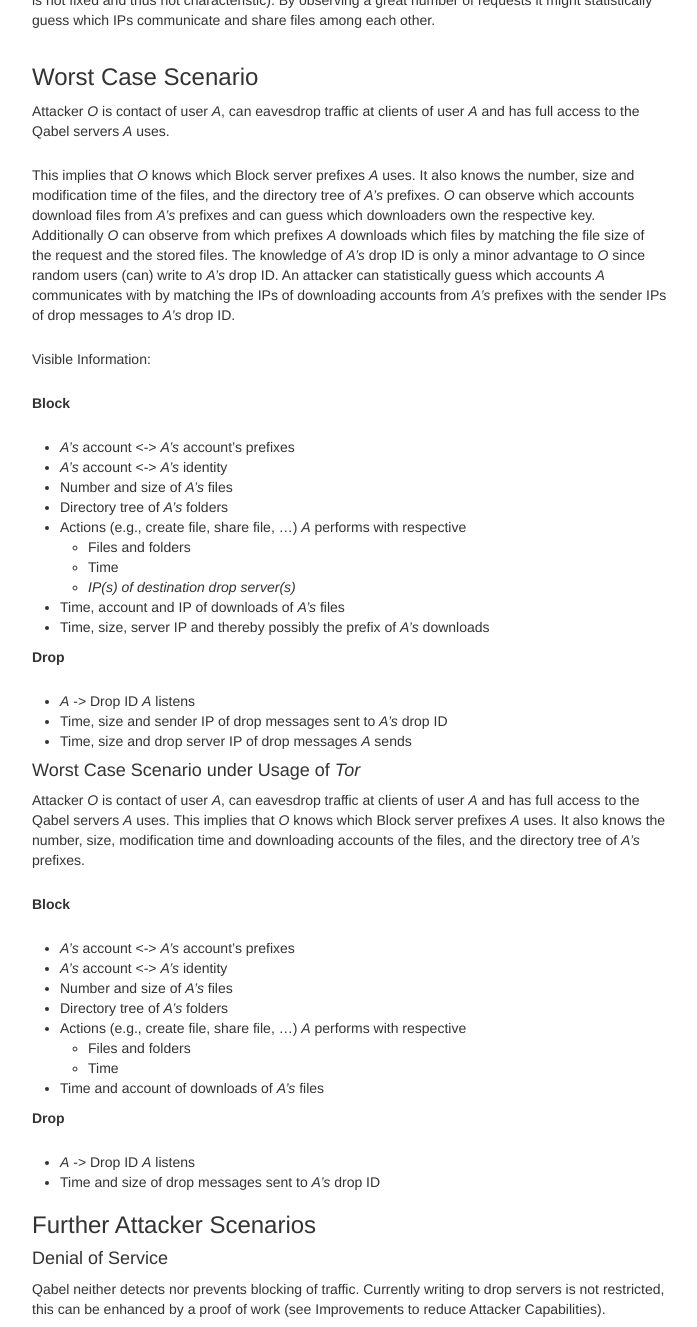
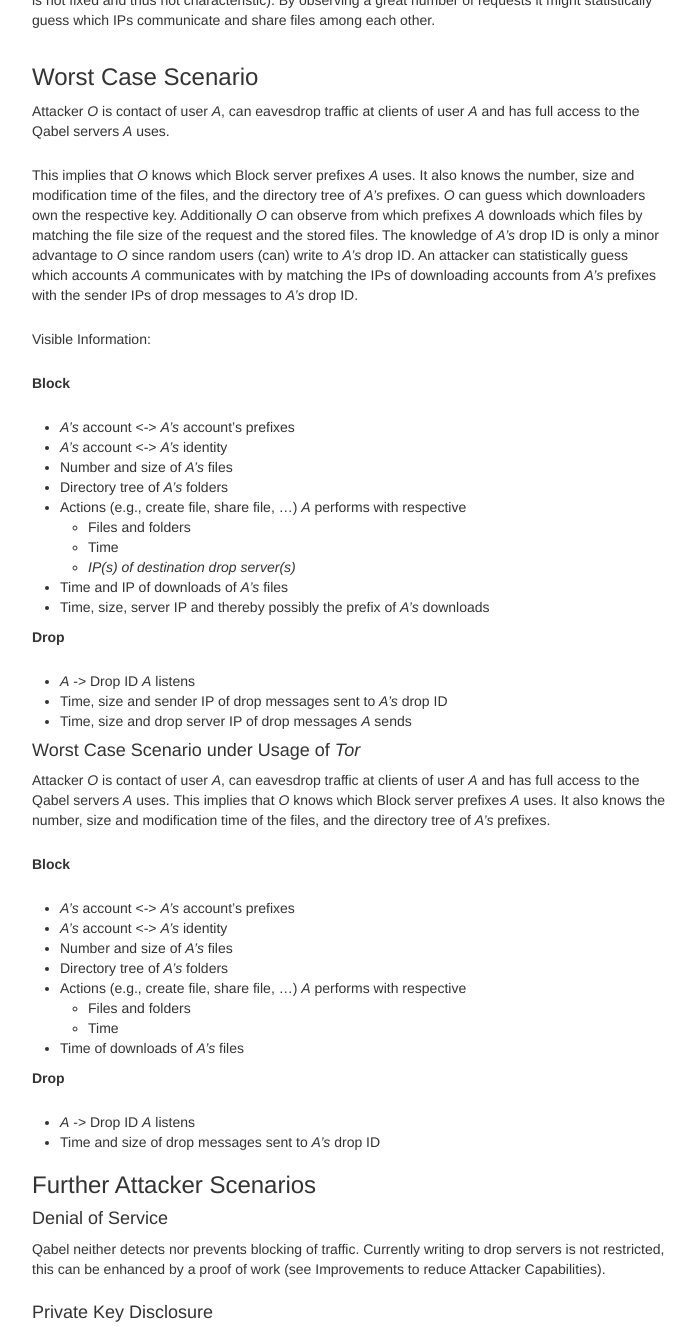
Before and after one commit to Qabel/qabel.github.io, a Jekyll site: the page built from _docs/Threat-Model.md, in a window 1280 px wide and 1400 px high, scrolled down 2682 px, cut to the strip 73-1400 px from the top of the window. Shown: the whole strip, without its empty margins (338-1035 px from the left). Built offline with Jekyll 4.4.1, drawn with Linux system fonts in a browser that asks for light colours; some of the changed text lies outside the part shown.

Commit message:
applied unauthenticated download to threat model

```diff
--- a/_docs/Threat-Model.md
+++ b/_docs/Threat-Model.md
@@ -66,7 +66,7 @@
 ### Worst Case Scenario
 Attacker *O* is contact of user *A*, can eavesdrop traffic at clients of user *A* and has full access to the Qabel servers *A* uses.
 
-This implies that *O* knows which Block server prefixes *A* uses. It also knows the number, size and modification time of the files, and the directory tree of *A's* prefixes. *O* can observe which accounts download files from *A's* prefixes and can guess which downloaders own the respective key. Additionally *O* can observe from which prefixes *A* downloads which files by matching the file size of the request and the stored files. The knowledge of *A's* drop ID is only a minor advantage to *O* since random users (can) write to *A's* drop ID. An attacker can statistically guess which accounts *A* communicates with by matching the IPs of downloading accounts from *A's* prefixes with the sender IPs of drop messages to *A's* drop ID.
+This implies that *O* knows which Block server prefixes *A* uses. It also knows the number, size and modification time of the files, and the directory tree of *A's* prefixes. *O* can guess which downloaders own the respective key. Additionally *O* can observe from which prefixes *A* downloads which files by matching the file size of the request and the stored files. The knowledge of *A's* drop ID is only a minor advantage to *O* since random users (can) write to *A's* drop ID. An attacker can statistically guess which accounts *A* communicates with by matching the IPs of downloading accounts from *A's* prefixes with the sender IPs of drop messages to *A's* drop ID.
 
 Visible Information:
 
@@ -80,7 +80,7 @@
     * Files and folders
     * Time
     * *IP(s) of destination drop server(s)*
-* Time, account and IP of downloads of *A's* files
+* Time and IP of downloads of *A's* files
 * Time, size, server IP and thereby possibly the prefix of *A's* downloads
 
 **Drop**
@@ -90,7 +90,7 @@
 * Time, size and drop server IP of drop messages *A* sends
 
 #### Worst Case Scenario under Usage of *Tor*
-Attacker *O* is contact of user *A*, can eavesdrop traffic at clients of user *A* and has full access to the Qabel servers *A* uses. This implies that *O* knows which Block server prefixes *A* uses. It also knows the number, size, modification time and downloading accounts of the files, and the directory tree of *A's* prefixes.
+Attacker *O* is contact of user *A*, can eavesdrop traffic at clients of user *A* and has full access to the Qabel servers *A* uses. This implies that *O* knows which Block server prefixes *A* uses. It also knows the number, size and modification time of the files, and the directory tree of *A's* prefixes.
 
 **Block**
 
@@ -101,7 +101,7 @@
 * Actions (e.g., create file, share file, ...) *A* performs with respective
     * Files and folders
     * Time
-* Time and account of downloads of *A's* files
+* Time of downloads of *A's* files
 
 **Drop**
 
```
Also changed, not shown: other parts of _docs/Threat-Model.md (+0 -1 lines).
